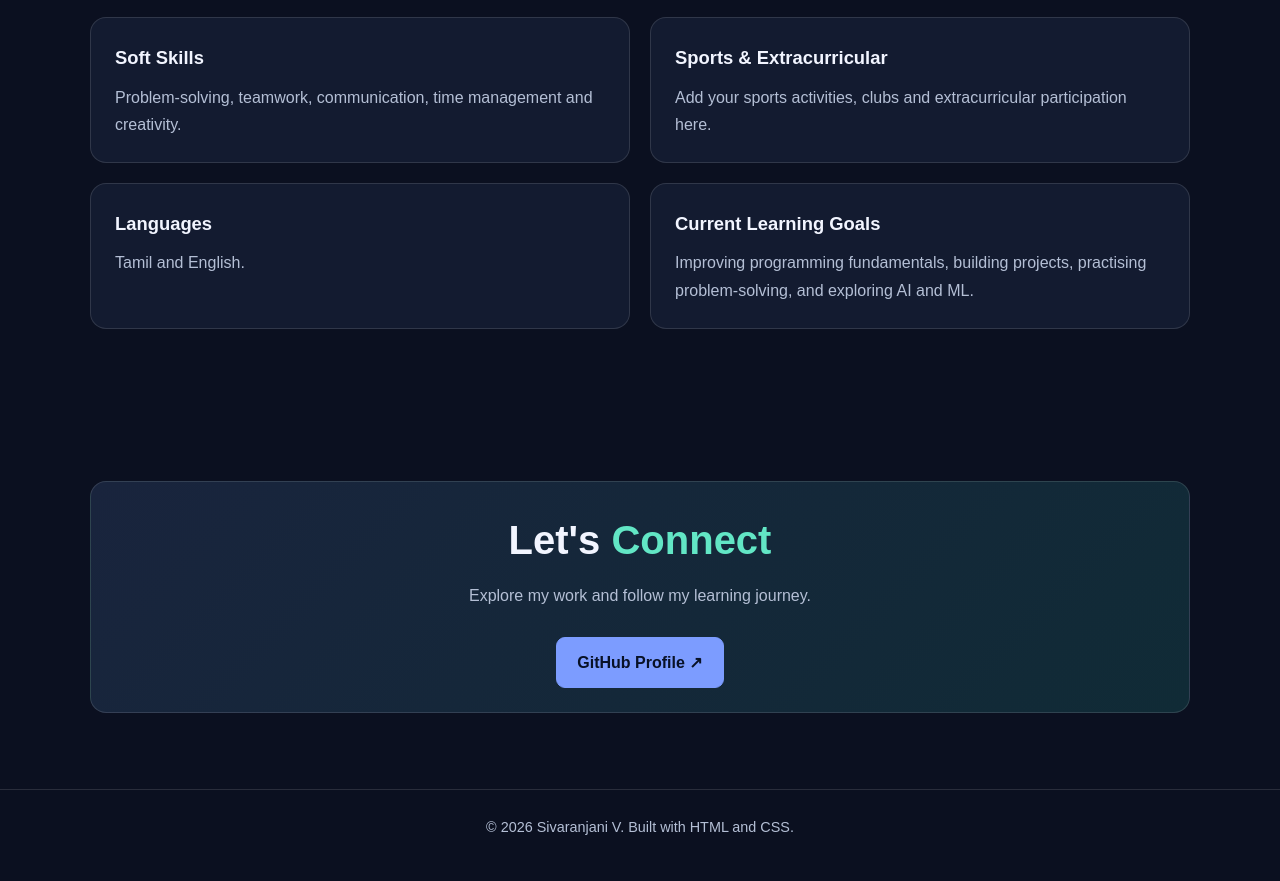
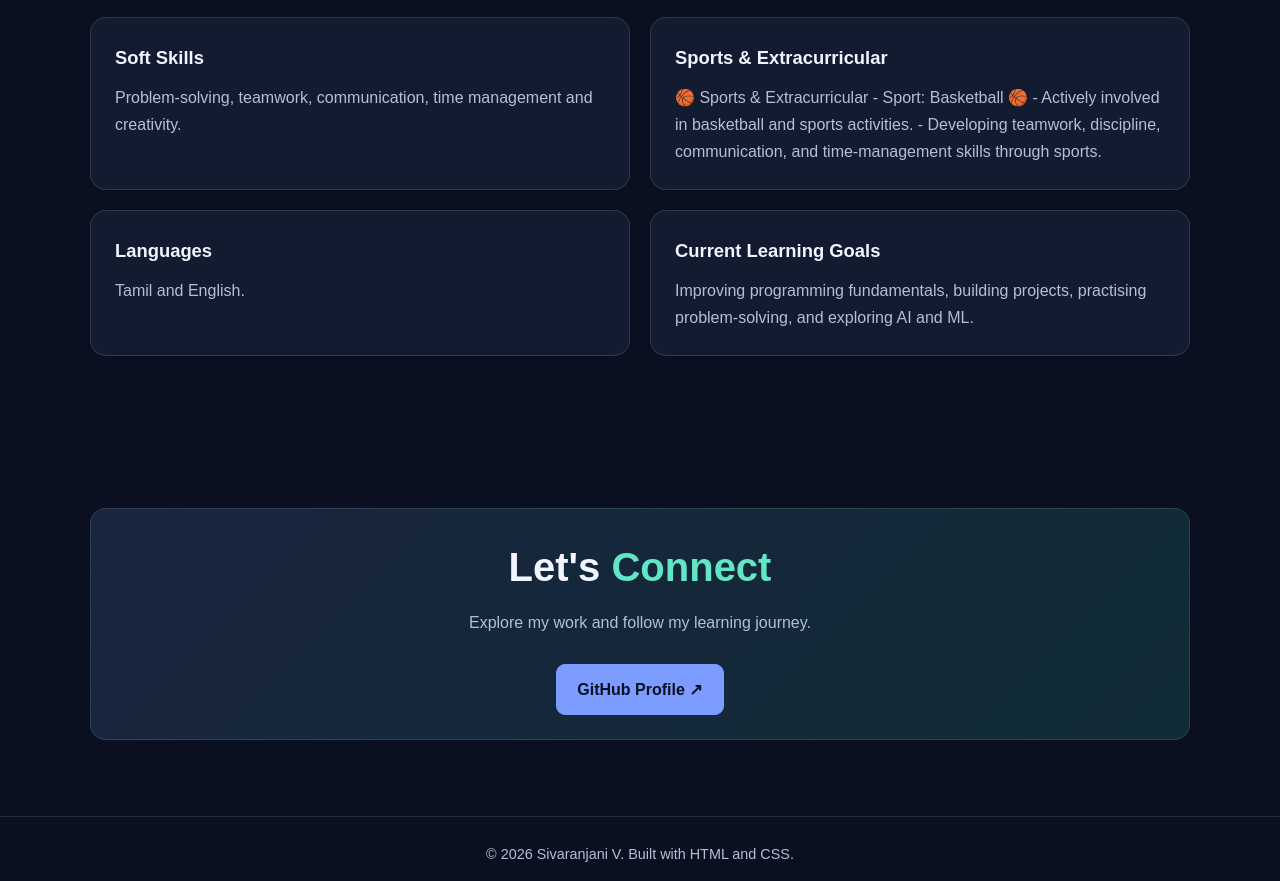
Before and after one commit to SivaranjaniV29/SivaranjaniV29.github.io, a plain HTML site: page index.html in a window 1280 px wide. Shown: the part 3426-4307 px from the top of the page. Drawn offline with Linux system fonts and the light colour scheme.

Commit message:
Update index.html

```diff
--- a/index.html
+++ b/index.html
@@ -577,8 +577,11 @@
           <article class="card">
             <h3>Sports & Extracurricular</h3>
             <p>
-              Add your sports activities, clubs and extracurricular
-              participation here.
+              🏀 Sports & Extracurricular
+
+- Sport: Basketball 🏀
+- Actively involved in basketball and sports activities.
+- Developing teamwork, discipline, communication, and time-management skills through sports.
             </p>
           </article>
 
```
